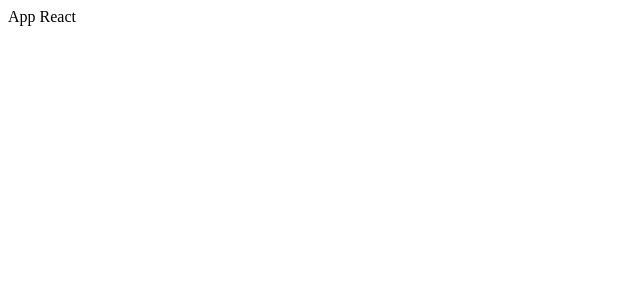
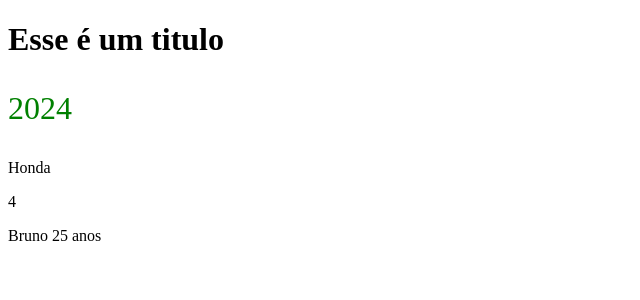
Before and after one commit to Brunobosso98/React, a React app in the folder vite-1.1/: page / in a window 1280 px wide. Shown: the top 300 px of the page, without its empty margins (0-640 px from the left). Built offline with nearby package versions, Linux system fonts and the light colour scheme; the HTML template or start-up script is replaced by a standard one.

Commit message:
funcoes basicas do jxs

```diff
--- a/vite-1.1/src/App.jsx
+++ b/vite-1.1/src/App.jsx
@@ -1,5 +1,27 @@
+const titulo = <h1>Esse é um titulo</h1>;
+
 const App = () => {
-  return <div>App React</div>;
+  const nome = 'Bruno';
+  const ativo = 0;
+
+  const carro = {
+    marca: 'Honda',
+    rodas: '4',
+  };
+
+  const estiloB = {
+    color: 'green',
+    fontSize: '2rem',
+  };
+  return (
+    <>
+      {titulo}
+      <p style={estiloB}>{new Date().getFullYear()}</p>
+      <p>{carro.marca}</p>
+      <p>{carro.rodas}</p>
+      <p className={ativo ? 'ativo' : 'inativo'}>{nome + ' 25 anos'}</p>
+    </>
+  );
 };
 
 export default App;
```
